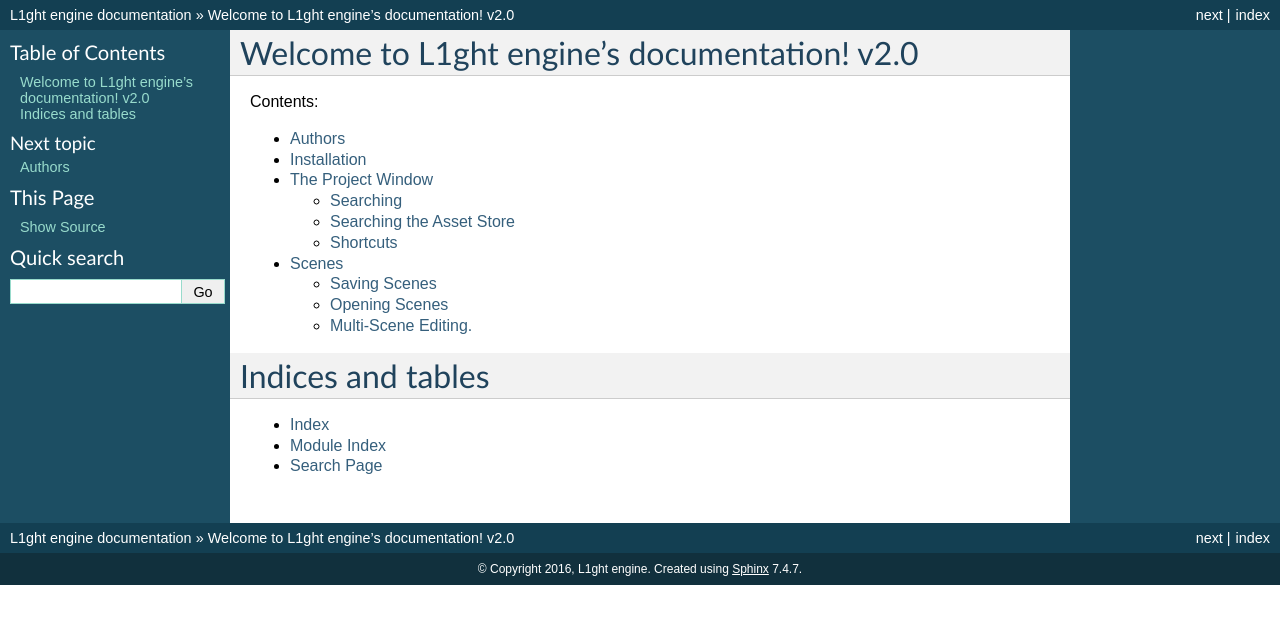
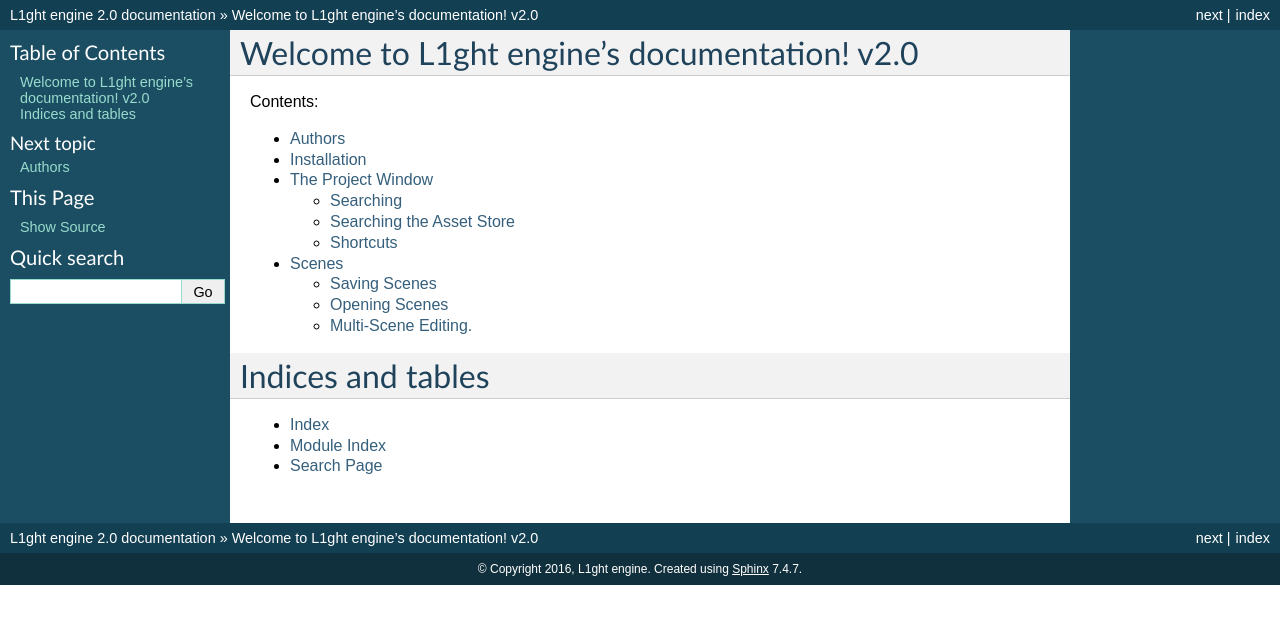
Before and after one commit to DisizDream/ReadTheDocsTests, a Sphinx documentation site: the page built from docs/index.rst, in a window 1280 px wide. Shown: the top 624 px of the page. Built offline with Sphinx 7.4.7, drawn with Linux system fonts in a browser that asks for light colours.

Commit message:
Update conf.py

```diff
--- a/docs/conf.py
+++ b/docs/conf.py
@@ -53,7 +53,7 @@
 # The short X.Y version.
 version = '1.0'
 # The full version, including alpha/beta/rc tags.
-# release = '1.0'
+release = '2.0'
 
 # The language for content autogenerated by Sphinx. Refer to documentation
 # for a list of supported languages.
```
